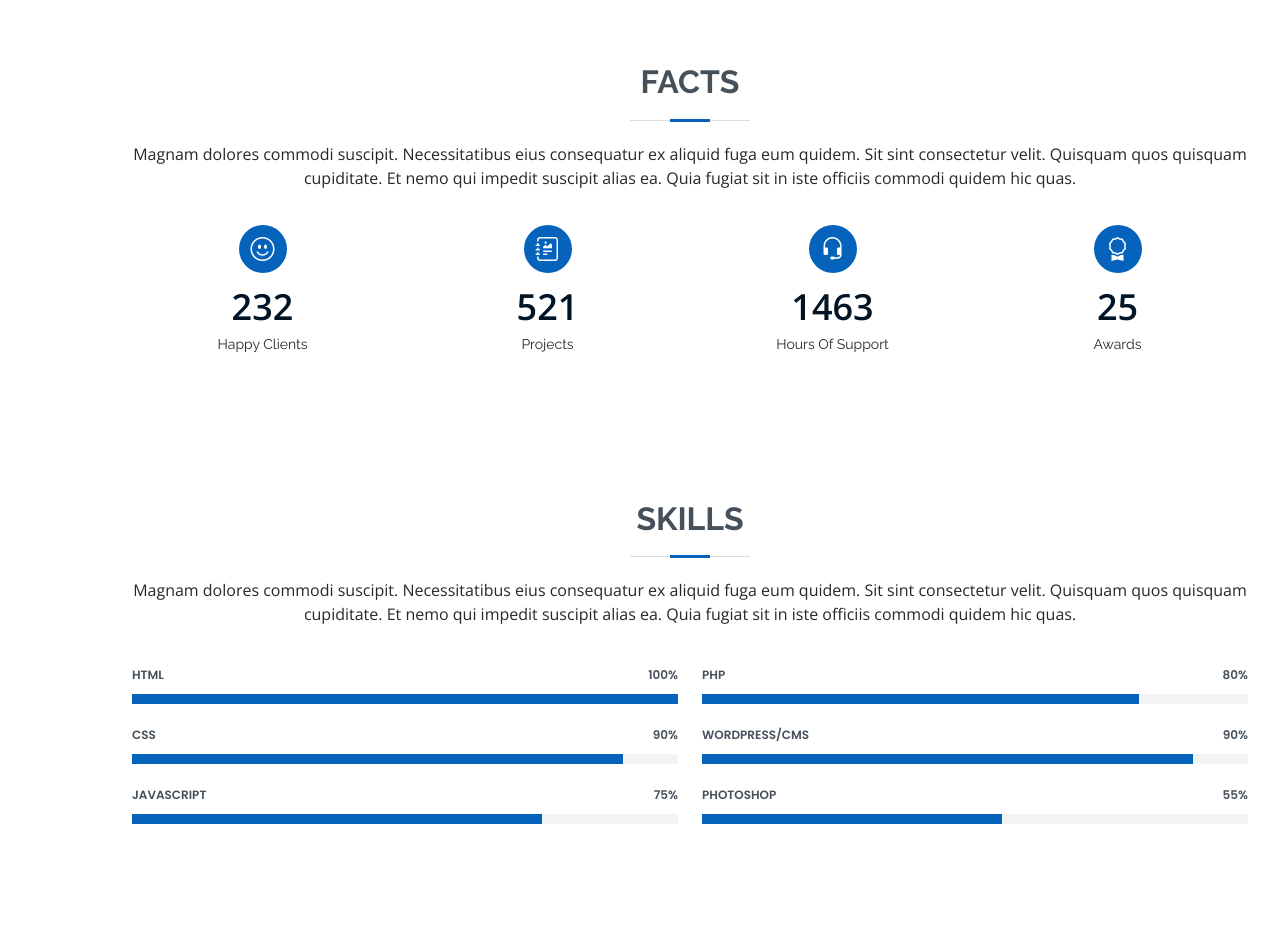
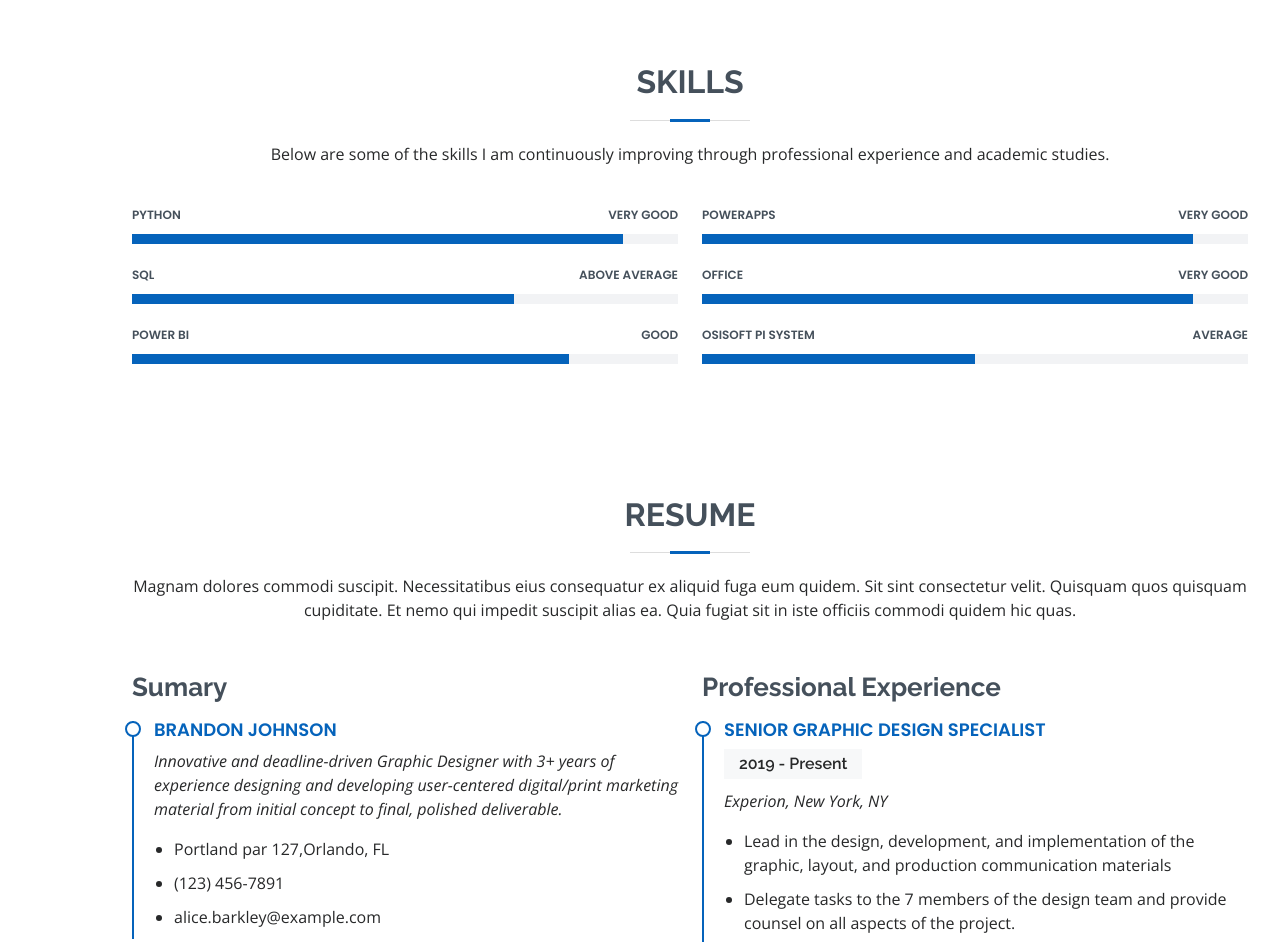
Before and after one commit to HigorNunesM/portfolio, a plain HTML site: page index.html in a window 1280 px wide. Shown: the part 1429-2371 px from the top of the page. Drawn offline with nearby package versions, Linux system fonts and the light colour scheme.

Commit message:
Update index.html

```diff
--- a/index.html
+++ b/index.html
@@ -112,10 +112,10 @@
                 </ul>
               </div>
             </div>
-            <p>
+            <!--<p>
               Officiis eligendi itaque labore et dolorum mollitia officiis optio vero. Quisquam sunt adipisci omnis et ut. Nulla accusantium dolor incidunt officia tempore. Et eius omnis.
               Cupiditate ut dicta maxime officiis quidem quia. Sed et consectetur qui quia repellendus itaque neque. Aliquid amet quidem ut quaerat cupiditate. Ab et eum qui repellendus omnis culpa magni laudantium dolores.
-            </p>
+            </p>-->
           </div>
         </div>
 
@@ -123,7 +123,7 @@
     </section><!-- End About Section -->
 
     <!-- ======= Facts Section ======= -->
-    <section id="facts" class="facts">
+    <!--<section id="facts" class="facts">
       <div class="container" data-aos="fade-up">
 
         <div class="section-title">
@@ -167,7 +167,7 @@
 
         </div>
 
-      </div>
+      </div> -->
     </section><!-- End Facts Section -->
 
     <!-- ======= Skills Section ======= -->
@@ -176,7 +176,7 @@
 
         <div class="section-title">
           <h2>Skills</h2>
-          <p>Magnam dolores commodi suscipit. Necessitatibus eius consequatur ex aliquid fuga eum quidem. Sit sint consectetur velit. Quisquam quos quisquam cupiditate. Et nemo qui impedit suscipit alias ea. Quia fugiat sit in iste officiis commodi quidem hic quas.</p>
+          <p>Below are some of the skills I am continuously improving through professional experience and academic studies.</p>
         </div>
 
         <div class="row skills-content">
@@ -184,23 +184,23 @@
           <div class="col-lg-6">
 
             <div class="progress">
-              <span class="skill">HTML <i class="val">100%</i></span>
-              <div class="progress-bar-wrap">
-                <div class="progress-bar" role="progressbar" aria-valuenow="100" aria-valuemin="0" aria-valuemax="100"></div>
-              </div>
-            </div>
-
-            <div class="progress">
-              <span class="skill">CSS <i class="val">90%</i></span>
+              <span class="skill">Python <i class="val">Very Good</i></span>
               <div class="progress-bar-wrap">
                 <div class="progress-bar" role="progressbar" aria-valuenow="90" aria-valuemin="0" aria-valuemax="100"></div>
               </div>
             </div>
 
             <div class="progress">
-              <span class="skill">JavaScript <i class="val">75%</i></span>
+              <span class="skill">SQL <i class="val">Above Average</i></span>
               <div class="progress-bar-wrap">
-                <div class="progress-bar" role="progressbar" aria-valuenow="75" aria-valuemin="0" aria-valuemax="100"></div>
+                <div class="progress-bar" role="progressbar" aria-valuenow="70" aria-valuemin="0" aria-valuemax="100"></div>
+              </div>
+            </div>
+
+            <div class="progress">
+              <span class="skill">Power BI <i class="val">Good</i></span>
+              <div class="progress-bar-wrap">
+                <div class="progress-bar" role="progressbar" aria-valuenow="80" aria-valuemin="0" aria-valuemax="100"></div>
               </div>
             </div>
 
@@ -209,23 +209,23 @@
           <div class="col-lg-6">
 
             <div class="progress">
-              <span class="skill">PHP <i class="val">80%</i></span>
-              <div class="progress-bar-wrap">
-                <div class="progress-bar" role="progressbar" aria-valuenow="80" aria-valuemin="0" aria-valuemax="100"></div>
-              </div>
-            </div>
-
-            <div class="progress">
-              <span class="skill">WordPress/CMS <i class="val">90%</i></span>
+              <span class="skill">PowerApps <i class="val">Very Good</i></span>
               <div class="progress-bar-wrap">
                 <div class="progress-bar" role="progressbar" aria-valuenow="90" aria-valuemin="0" aria-valuemax="100"></div>
               </div>
             </div>
 
             <div class="progress">
-              <span class="skill">Photoshop <i class="val">55%</i></span>
+              <span class="skill">Office <i class="val">Very Good</i></span>
               <div class="progress-bar-wrap">
-                <div class="progress-bar" role="progressbar" aria-valuenow="55" aria-valuemin="0" aria-valuemax="100"></div>
+                <div class="progress-bar" role="progressbar" aria-valuenow="90" aria-valuemin="0" aria-valuemax="100"></div>
+              </div>
+            </div>
+
+            <div class="progress">
+              <span class="skill">OSIsoft PI System <i class="val">Average</i></span>
+              <div class="progress-bar-wrap">
+                <div class="progress-bar" role="progressbar" aria-valuenow="50" aria-valuemin="0" aria-valuemax="100"></div>
               </div>
             </div>
 
@@ -550,6 +550,7 @@
     </section><!-- End Services Section -->
 
     <!-- ======= Testimonials Section ======= -->
+    <!--
     <section id="testimonials" class="testimonials section-bg">
       <div class="container" data-aos="fade-up">
 
@@ -572,7 +573,7 @@
                 </p>
               </div>
             </div><!-- End testimonial item -->
-
+<!--
             <div class="swiper-slide">
               <div class="testimonial-item">
                 <img src="assets/img/testimonials/testimonials-2.jpg" class="testimonial-img" alt="">
@@ -585,7 +586,7 @@
                 </p>
               </div>
             </div><!-- End testimonial item -->
-
+  <!--
             <div class="swiper-slide">
               <div class="testimonial-item">
                 <img src="assets/img/testimonials/testimonials-3.jpg" class="testimonial-img" alt="">
@@ -598,7 +599,7 @@
                 </p>
               </div>
             </div><!-- End testimonial item -->
-
+<!--
             <div class="swiper-slide">
               <div class="testimonial-item">
                 <img src="assets/img/testimonials/testimonials-4.jpg" class="testimonial-img" alt="">
@@ -611,7 +612,7 @@
                 </p>
               </div>
             </div><!-- End testimonial item -->
-
+<!--
             <div class="swiper-slide">
               <div class="testimonial-item">
                 <img src="assets/img/testimonials/testimonials-5.jpg" class="testimonial-img" alt="">
@@ -624,13 +625,14 @@
                 </p>
               </div>
             </div><!-- End testimonial item -->
-
+<!--
           </div>
           <div class="swiper-pagination"></div>
         </div>
 
       </div>
-    </section><!-- End Testimonials Section -->
+    </section>
+<!-- End Testimonials Section -->
 
     <!-- ======= Contact Section ======= -->
     <section id="contact" class="contact">
```
